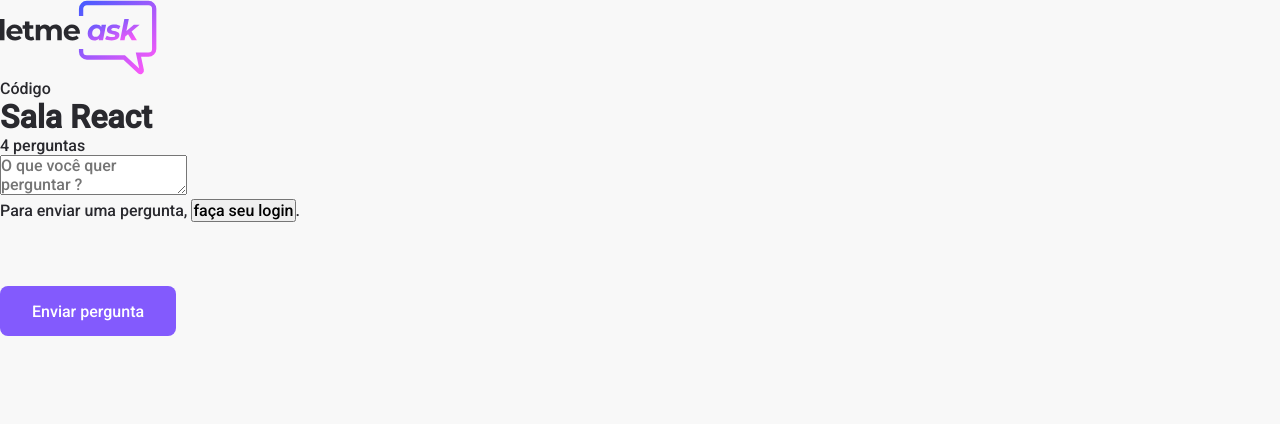
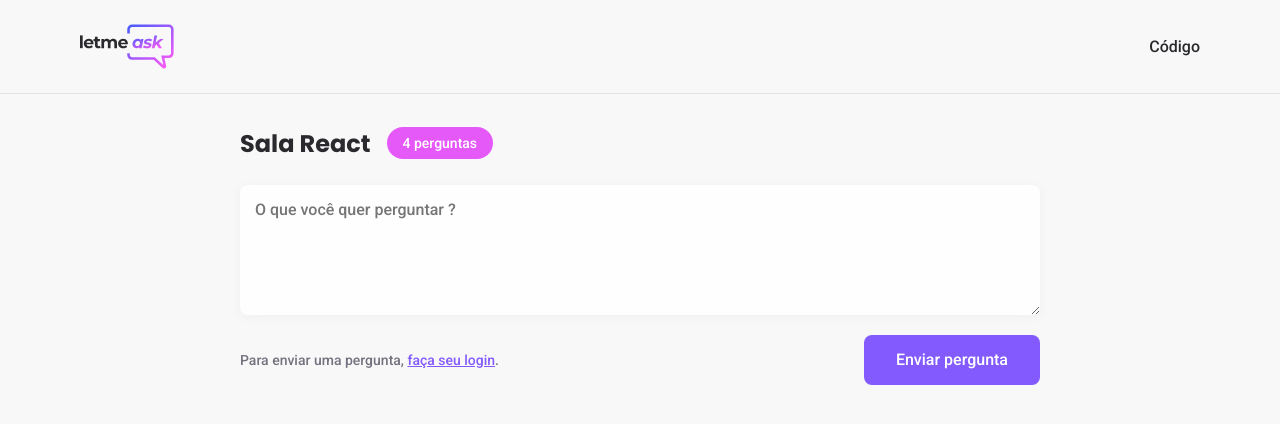
Before and after one commit to WilliamWJD/Letmeask, a React (Create React App) app: page /rooms/1 in a window 1280 px wide. Shown: the top 424 px of the page. Built offline with nearby package versions, Linux system fonts and the light colour scheme; no server answers.

Commit message:
estilizando a pagina room

```diff
--- a/src/pages/Room.tsx
+++ b/src/pages/Room.tsx
@@ -1,6 +1,8 @@
 import { Button } from '../components/Button';
 
 import logoImg from '../assets/images/logo.svg';
+
+import '../styles/room.scss';
 
 export function Room(){
     return(
@@ -12,8 +14,8 @@
                 </div>
             </header>
 
-            <main className="content">
-                <div className="romm-title">
+            <main>
+                <div className="room-title">
                     <h1>Sala React</h1>
                     <span>4 perguntas</span>
                 </div>
--- a/src/styles/button.scss
+++ b/src/styles/button.scss
@@ -1,5 +1,4 @@
 .button{
-    margin-top:64px;
     height:50px;
     border-radius:8px;
     font-weight: 500;
--- /dev/null
+++ b/src/styles/room.scss
@@ -0,0 +1,80 @@
+#page-room{
+    header{
+        padding:24px;
+        border-bottom:1px solid #e2e2e2;
+
+        .content{
+            max-width: 1120px;
+            margin:0 auto;
+            display:flex;
+            justify-content: space-between;
+            align-items:center;
+
+            >img{
+                max-height: 45px;
+            }
+        }
+    }
+
+    main{
+        max-width: 800px;
+        margin: 0 auto;
+
+        .room-title{
+            margin:32px 0 24px;
+            display: flex;
+            align-items: center;
+
+            h1{
+                font-family: 'Poppins', sans-serif;
+                font-size: 24px;
+                color:#29292e;
+            }
+
+            span{
+                margin-left: 16px;
+                background:#e559f9;
+                border-radius: 9999px;
+                padding:8px 16px;
+                color:#fff;
+                font-weight: 500;
+                font-size: 14px;
+            }
+        }
+
+        form{
+            textarea{
+                width:100%;
+                border:0;
+                padding:15px;
+                border-radius:8px;
+                background:#fefefe;
+                box-shadow: 0 2px 12px rgba(0,0,0,0.04);
+                resize: vertical;
+                min-height: 130px;
+            }
+
+            .form-footer{
+                display:flex;
+                justify-content:space-between;
+                align-items: center;
+                margin-top: 16px;
+
+                span{
+                    font-size:14px;
+                    color: #737380;
+
+                    button{
+                        background:transparent;
+                        border:0;
+                        color:#835afd;
+                        text-decoration: underline;
+                        font-size:14px;
+                        font-weight: 500;
+                        cursor:pointer;
+                    }
+                }
+            }
+        }
+    }
+}
```
